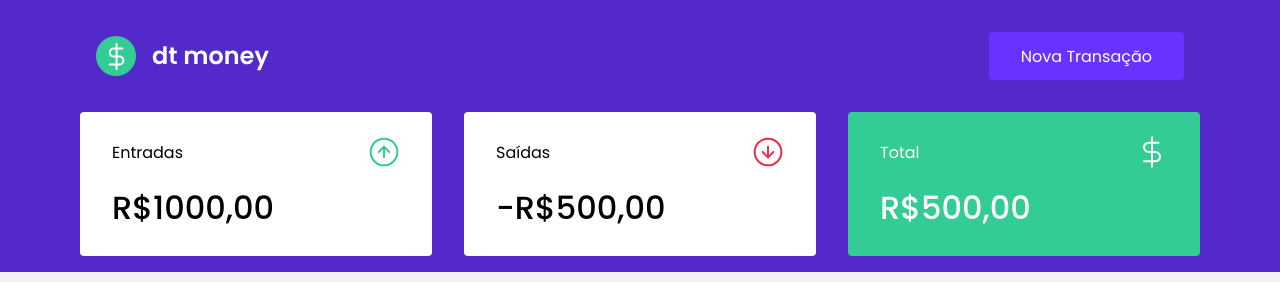
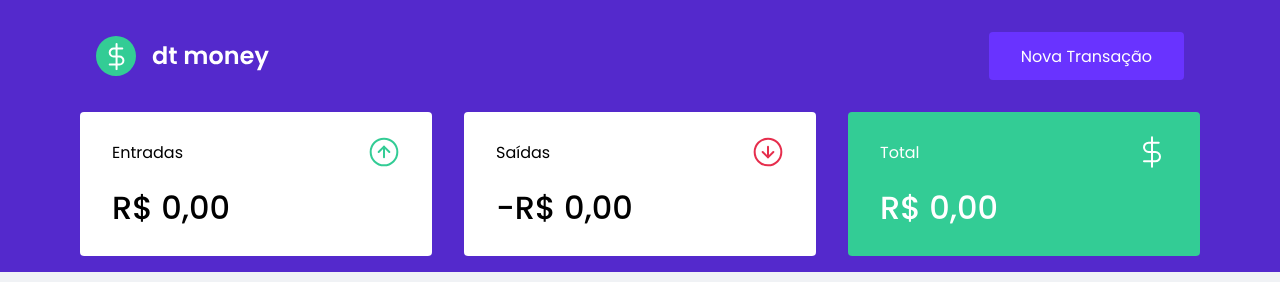
Before and after one commit to ThaysaRafaele/dtmoney, a React (Create React App) app: page / in a window 1280 px wide. Shown: the top 282 px of the page. Built offline with nearby package versions, Linux system fonts and the light colour scheme; no server answers; what miragejs would draw is missing.

Commit message:
calculando dinamicamente o Summary

```diff
--- a/src/components/Summary/index.tsx
+++ b/src/components/Summary/index.tsx
@@ -9,7 +9,21 @@
 export function Summary(){
     const {transactions} = useContext(TransactionsContext);
 
-    console.log(transactions)
+    const summary = transactions.reduce((acc, transaction) => {
+        if(transaction.type == 'deposit'){
+            acc.deposits += transaction.amount;
+            acc.total += transaction.amount;
+        }
+        else{
+            acc.withdraws += transaction.amount;
+            acc.total -= transaction.amount;
+        }
+        return acc;
+    }, {
+        deposits: 0,
+        withdraws: 0,
+        total: 0,
+    })
 
     return (
         <Container>
@@ -18,21 +32,36 @@
                     <p>Entradas</p>
                     <img src={incomeImg} alt="Entradas" />
                 </header>
-                <strong>R$1000,00</strong>
+                <strong>
+                    {new Intl.NumberFormat('pt-BR', {
+                        style: 'currency',
+                        currency: 'BRL'
+                    }).format(summary.deposits)}
+                </strong>
             </div>
             <div>
                 <header>
                     <p>Saídas</p>
                     <img src={outcomeImg} alt="Saídas" />
                 </header>
-                <strong>-R$500,00</strong>
+                <strong>-
+                    {new Intl.NumberFormat('pt-BR', {
+                        style: 'currency',
+                        currency: 'BRL'
+                    }).format(summary.withdraws)}
+                </strong>
             </div>
             <div className="highlight">
                 <header>
                     <p>Total</p>
                     <img src={totalImg} alt="Total" />
                 </header>
-                <strong>R$500,00</strong>
+                <strong>
+                    {new Intl.NumberFormat('pt-BR', {
+                        style: 'currency',
+                        currency: 'BRL'
+                    }).format(summary.total)}
+                </strong>
             </div>
         </Container>
     )
```
